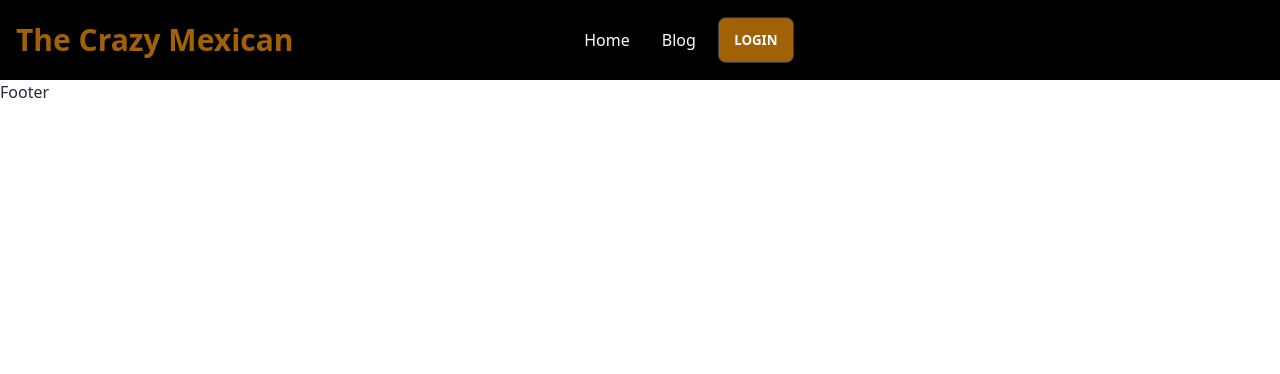
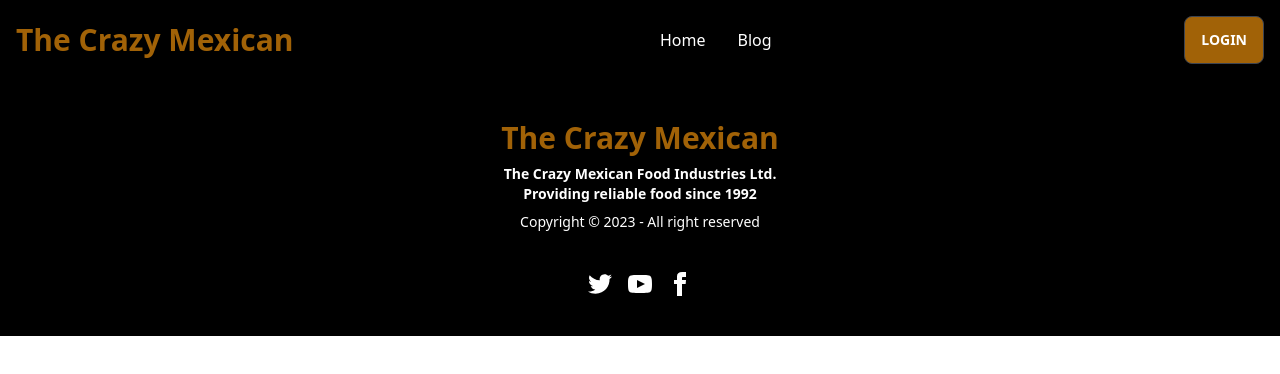
Before and after one commit to imtiaz-ahmmed/the-crazy-mexican-client, a React (Vite) app: page / in a window 1280 px wide. Shown: the top 374 px of the page. Built offline with nearby package versions, Linux system fonts and the light colour scheme.

Commit message:
footer added

```diff
--- a/src/pages/Shared/Footer/Footer.jsx
+++ b/src/pages/Shared/Footer/Footer.jsx
@@ -3,7 +3,55 @@
 const Footer = () => {
   return (
     <div>
-      <h2>Footer</h2>
+      <footer className="footer footer-center p-10 bg-black text-primary-content">
+        <div>
+          <a className=" normal-case text-3xl font-bold text-yellow-700">
+            The Crazy Mexican
+          </a>
+          <p className="font-bold">
+            The Crazy Mexican Food Industries Ltd. <br />
+            Providing reliable food since 1992
+          </p>
+          <p>Copyright © 2023 - All right reserved</p>
+        </div>
+        <div>
+          <div className="grid grid-flow-col gap-4">
+            <a>
+              <svg
+                xmlns="http://www.w3.org/2000/svg"
+                width="24"
+                height="24"
+                viewBox="0 0 24 24"
+                className="fill-current"
+              >
+                <path d="M24 4.557c-.883.392-1.832.656-2.828.775 1.017-.609 1.798-1.574 2.165-2.724-.951.564-2.005.974-3.127 1.195-.897-.957-2.178-1.555-3.594-1.555-3.179 0-5.515 2.966-4.797 6.045-4.091-.205-7.719-2.165-10.148-5.144-1.29 2.213-.669 5.108 1.523 6.574-.806-.026-1.566-.247-2.229-.616-.054 2.281 1.581 4.415 3.949 4.89-.693.188-1.452.232-2.224.084.626 1.956 2.444 3.379 4.6 3.419-2.07 1.623-4.678 2.348-7.29 2.04 2.179 1.397 4.768 2.212 7.548 2.212 9.142 0 14.307-7.721 13.995-14.646.962-.695 1.797-1.562 2.457-2.549z"></path>
+              </svg>
+            </a>
+            <a>
+              <svg
+                xmlns="http://www.w3.org/2000/svg"
+                width="24"
+                height="24"
+                viewBox="0 0 24 24"
+                className="fill-current"
+              >
+                <path d="M19.615 3.184c-3.604-.246-11.631-.245-15.23 0-3.897.266-4.356 2.62-4.385 8.816.029 6.185.484 8.549 4.385 8.816 3.6.245 11.626.246 15.23 0 3.897-.266 4.356-2.62 4.385-8.816-.029-6.185-.484-8.549-4.385-8.816zm-10.615 12.816v-8l8 3.993-8 4.007z"></path>
+              </svg>
+            </a>
+            <a>
+              <svg
+                xmlns="http://www.w3.org/2000/svg"
+                width="24"
+                height="24"
+                viewBox="0 0 24 24"
+                className="fill-current"
+              >
+                <path d="M9 8h-3v4h3v12h5v-12h3.642l.358-4h-4v-1.667c0-.955.192-1.333 1.115-1.333h2.885v-5h-3.808c-3.596 0-5.192 1.583-5.192 4.615v3.385z"></path>
+              </svg>
+            </a>
+          </div>
+        </div>
+      </footer>
     </div>
   );
 };
--- a/src/pages/Shared/Header/Header.jsx
+++ b/src/pages/Shared/Header/Header.jsx
@@ -32,12 +32,9 @@
             <li>
               <a className="text-white">Blog</a>
             </li>
-            <div className="navbar-end ">
-              <a className="btn bg-yellow-700">Login</a>
-            </div>
           </ul>
         </div>
-        <div className="mx-auto lg:navbar-start">
+        <div className="navbar-center mx-12 lg:mx-0 lg:navbar-start">
           <a className=" normal-case text-3xl font-bold text-yellow-700">
             The Crazy Mexican
           </a>
@@ -52,7 +49,7 @@
             </li>
           </ul>
         </div>
-        <div className="navbar-end hidden lg:block">
+        <div className="navbar-end ">
           <a className="btn bg-yellow-700">Login</a>
         </div>
       </div>
```
